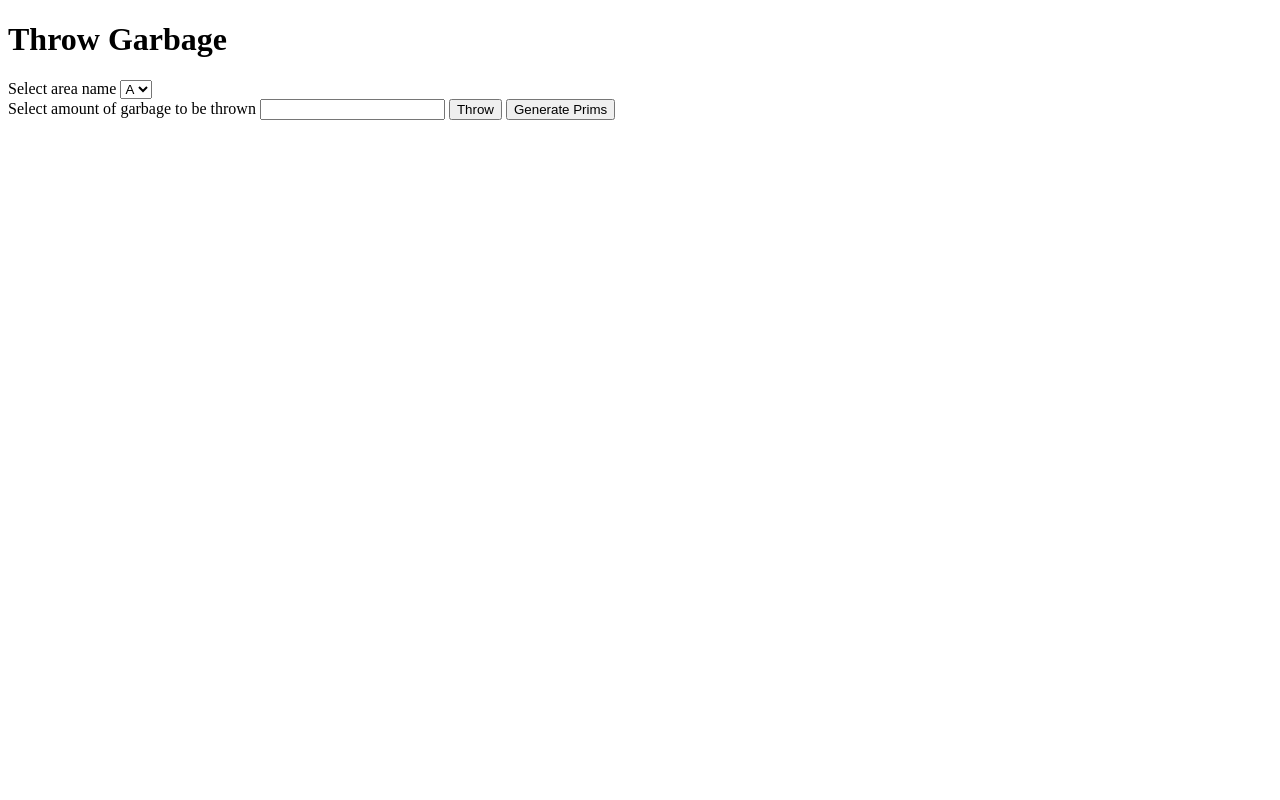
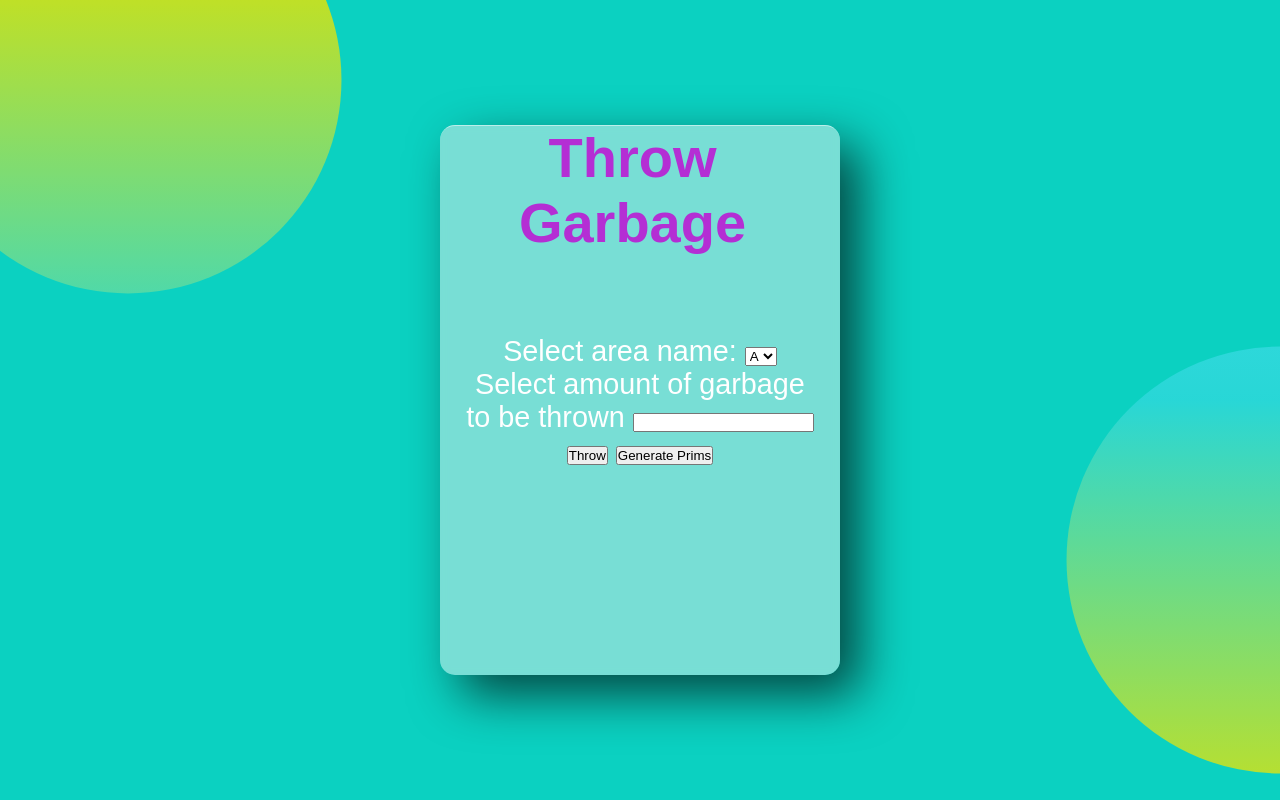
Before and after one commit to vikash452/dst, a website: page public/throwGarbage.html in a window 1280 px wide. Drawn offline with Linux system fonts and the light colour scheme.

Commit message:
Throw Garbage page updated

```diff
--- /dev/null
+++ b/public/css/glass.css
@@ -0,0 +1,87 @@
+*{
+    margin: 0;
+    padding: 0;
+    box-sizing: border-box;
+    font-family: sans-serif;
+}
+body{
+    display: flex;
+    justify-content: center;
+    align-items: center;
+    min-height: 100vh;
+    background: #0bd1c1;
+
+}
+body:before{
+    content: "";
+    position: absolute;
+    top: 0;
+    left: 0;
+    width: 100%;
+    height: 100%;
+    background: linear-gradient(#4ddef1, #4ddef171, #bfe027);
+    clip-path: circle( 20% at right 70%);
+
+}
+body:after{
+    content: "";
+    position: absolute;
+    top: 0;
+    left: 0;
+    width: 100%;
+    height: 100%;
+    background: linear-gradient( #bfe027, #4ddef171, #4ddef1);
+    clip-path: circle( 20% at 10% 10%);
+}
+.container{
+    position: relative;
+    display: flex;
+    justify-content: center;
+    align-items: center;
+    max-width: 1200px;
+    flex-wrap: wrap;
+    z-index: 1;
+}
+.container .card
+{
+    position: relative;
+    width: 400px;
+    height: 550px;
+    margin: 30px;
+    box-shadow: 20px 20px 50px rgba(0, 0, 0, 0.664);
+    border-radius: 15px;
+    background:rgba(230, 236, 233, 0.50);
+    overflow: hidden;
+    display: flex;
+    justify-content: center;
+    align-items: center;
+    border-top: 1px solid rgba(255, 255, 255, 0.5);
+    backdrop-filter: blur(5px);
+}
+.container .card .content{
+    padding: 20px;
+    text-align: center;
+    transition: 0.5s;
+}
+.container .card .content>h2{
+    position: absolute;
+    top: -1px;
+    right: 15px;
+    font-size: 3.5rem;
+    color:  #b42ed4;
+    pointer-events: none;
+}
+.container .card .content .area{
+    font-size: 1.8em;
+    color: #fff;
+    z-index: 1;
+
+}
+
+
+
+.container .card .content .throw{
+    font-size: 1.8em;
+    color: #fff;
+    font-weight: 300;
+}
--- a/public/css/index.css
+++ b/public/css/index.css
@@ -89,6 +89,11 @@ body{
 	align-items: center;
     text-align: center;
     margin-top: 2em;
+
+}
+.wlcm-btn>a{
+	text-decoration: none;
+	Color: rgb(255,255,255);
 }
 .wlcm-btn:hover{
 	background-position: right;
--- a/public/throwGarbage.html
+++ b/public/throwGarbage.html
@@ -1,13 +1,17 @@
 <!DOCTYPE html>
 <html lang="en">
+
 <head>
     <meta charset="UTF-8">
     <meta http-equiv="X-UA-Compatible" content="IE=edge">
     <meta name="viewport" content="width=device-width, initial-scale=1.0">
     <title>Document</title>
+    <link rel="stylesheet" type="text/css" href="./css/glass.css">
+
 </head>
+
 <body>
-    <h1>Throw Garbage</h1>
+    <!-- <h1></h1>
     Select area name
     <select id='areaName'>
         <!-- <option value="New Delhi">New Delhi</option>
@@ -17,7 +21,7 @@
         <option value="Mirzapur">Mirzapur</option>
         <option value="Badlapur">Badlapur</option>
         <option value="Wasseypur">Wasseypur</option> -->
-        <option value="A">A</option>
+    <!--<option value="A">A</option>
         <option value="B">B</option>
         <option value="C">C</option>
         <option value="D">D</option>
@@ -25,10 +29,49 @@
     </select>
     <br>
     Select amount of garbage to be thrown
-    <input type="text" id='garbageAmount'/>
+    <input type="text" id='garbageAmount' />
     <button id='throw'>Throw</button>
-    <button id='prims'>Generate Prims</button>
+    <button id='prims'>Generate Prims</button> -->
+    <div class="container">
+        <div class="card">
+            <div class="content">
+                <h2>Throw Garbage</h2>
+                <div class="area">
+
+                    <div class="custom-select">
+                        Select area name:
+                        <select id='areaName'>
+
+                            <!-- <option value="New Delhi">New Delhi</option>
+            <option value="Moscow">Moscow</option>
+            <option value="Paris">Paris</option>
+            <option value="Sydney">Sydney</option>
+            <option value="Mirzapur">Mirzapur</option>
+            <option value="Badlapur">Badlapur</option>
+            <option value="Wasseypur">Wasseypur</option> -->
+                            <!-- <option value="0">Select area name : </option> -->
+                            <option value="A">A</option>
+                            <option value="B">B</option>
+                            <option value="C">C</option>
+                            <option value="D">D</option>
+                            <option value="E">E</option>
+                        </select>
+                    </div>
+
+                </div>
+                <div class="throw">
+                    Select amount of garbage to be thrown
+                    <input type="text" id='garbageAmount' />
+                    <button id='throw'>Throw</button>
+                    <button id='prims'>Generate Prims</button>
+                </div>
+
+            </div>
+        </div>
+
+    </div>
 </body>
 <script src="./js/prims.js"></script>
 <script src="./js/index.js"></script>
+
 </html>
```
Also changed, not shown: public/index.html (+2 -2 lines).
